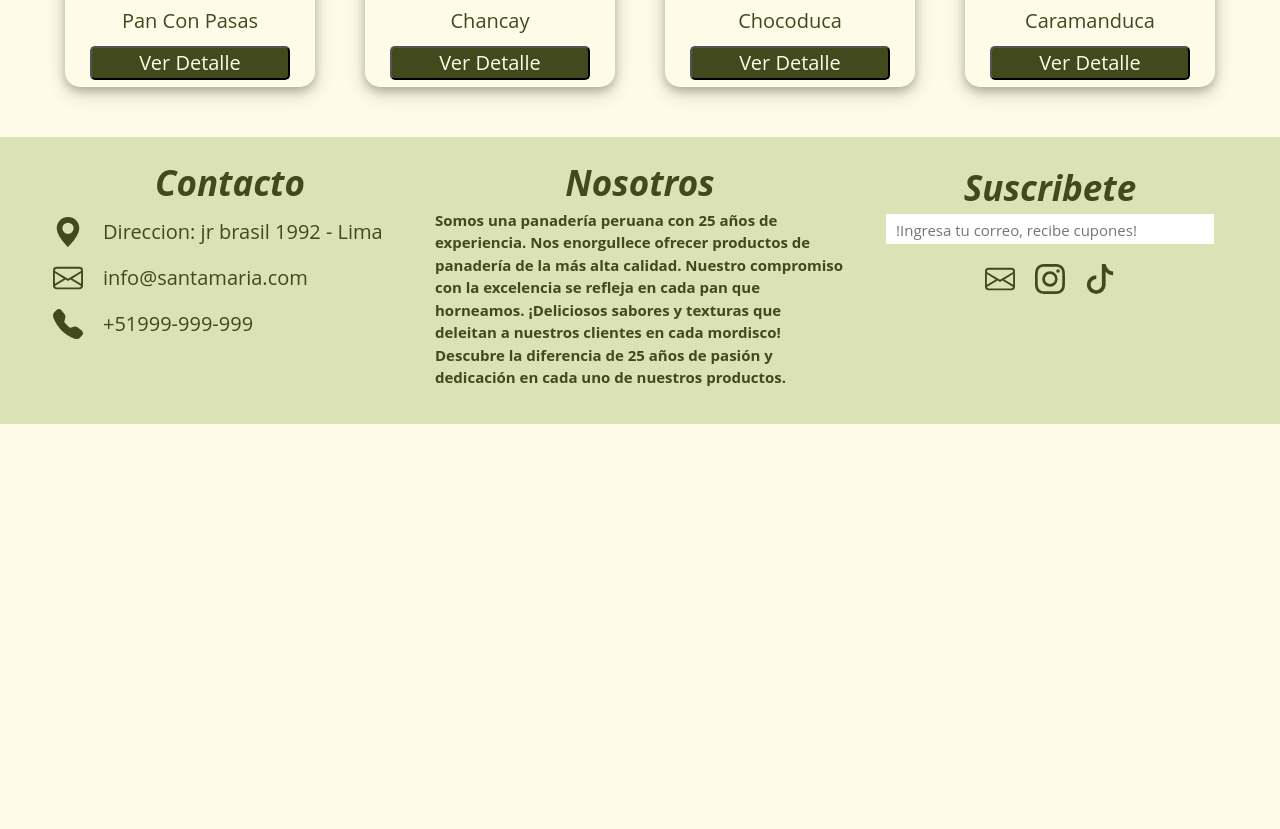
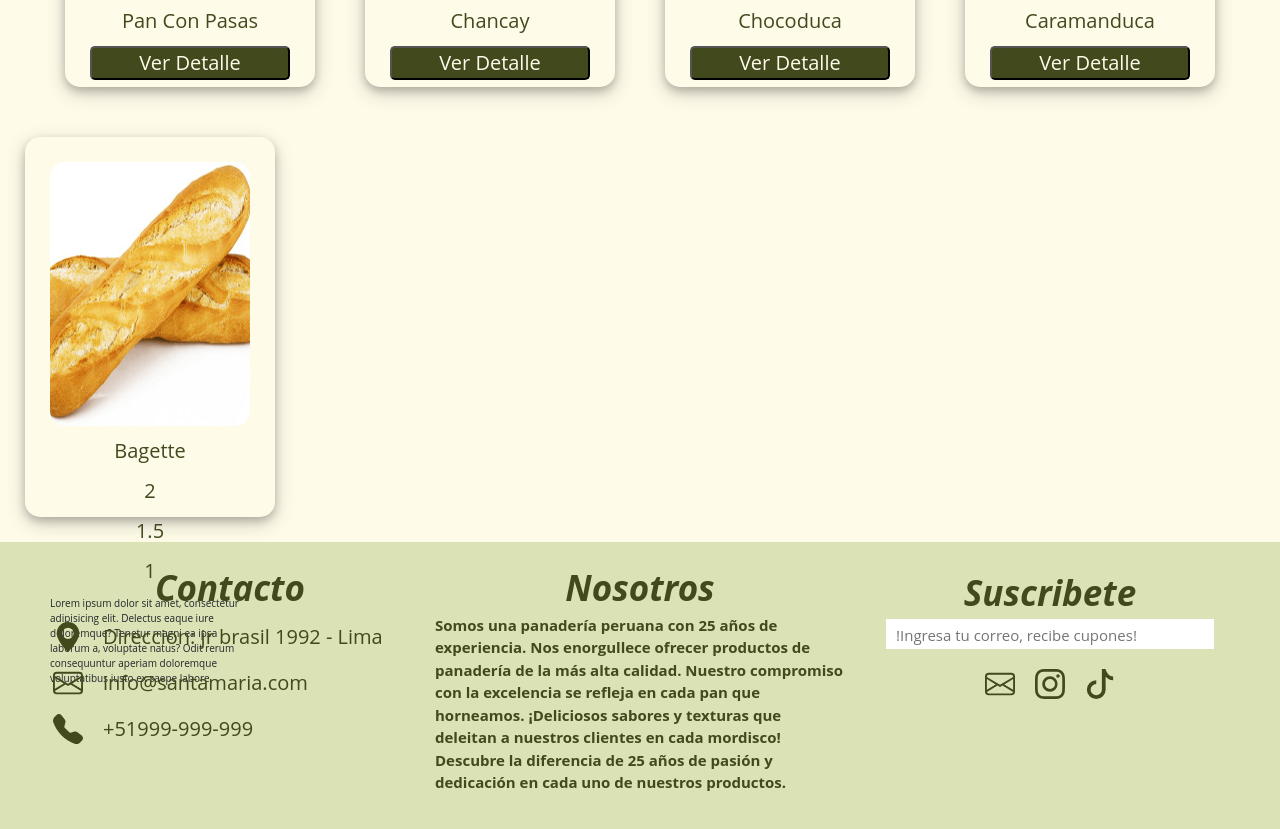
Before and after one commit to BryhanS/PreEntrega2-Salazar, a React (Vite) app: page /category in a window 1280 px wide. Shown: the part 1360-2189 px from the top of the page. Before the commit the page ends 1784 px from the top, so only its background shows below. Built offline with nearby package versions, Linux system fonts and the light colour scheme.

Commit message:
add itemdetail

```diff
--- a/src/pages/CategoryShop/Category.jsx
+++ b/src/pages/CategoryShop/Category.jsx
@@ -1,6 +1,8 @@
 import { useState, useEffect } from "react";
 import ItemListContainer from "./ItemListContainer";
 import { getProducts } from "../../asyncmock";
+
+import ItemDetailContainer from "./ItemDetailContainer";
 
 const Category = () => {
   const [isCartOpen, setIsCartOpen] = useState(false);
@@ -36,6 +38,7 @@ const Category = () => {
         />
         {isCartOpen && <CartBody onCartList={productListArray} />}
       </section>
+      <ItemDetailContainer />
     </main>
   );
 };
--- /dev/null
+++ b/src/pages/CategoryShop/ItemDetail.jsx
@@ -0,0 +1,22 @@
+/* eslint-disable react/prop-types */
+
+const ItemDetail = ({ id, nombre, precio, imagen, altinf, cantidad }) => {
+  return (
+    <div className="card-body">
+      <img src={`./img/${imagen}`} alt={altinf} />
+      <span>{nombre}</span>
+      <span>{id}</span>
+
+      <span>{precio}</span>
+      <span>{cantidad}</span>
+      <p>
+        Lorem ipsum dolor sit amet, consectetur adipisicing elit. Delectus eaque
+        iure doloremque? Tenetur magni ea ipsa laborum a, voluptate natus? Odit
+        rerum consequuntur aperiam doloremque voluptatibus iusto ex saepe
+        labore.
+      </p>
+    </div>
+  );
+};
+
+export default ItemDetail;
--- /dev/null
+++ b/src/pages/CategoryShop/ItemDetailContainer.jsx
@@ -0,0 +1,20 @@
+/* eslint-disable react/prop-types */
+import { useState, useEffect } from "react";
+import { getProduct } from "../../asyncmock";
+import ItemDetail from "./ItemDetail";
+
+const ItemDetailContainer = () => {
+  const [product, setProduct] = useState(null);
+
+  useEffect(() => {
+    getProduct("2").then((resolve) => setProduct(resolve));
+  }, []);
+
+  return (
+    <div>
+      <ItemDetail {...product} />
+    </div>
+  );
+};
+
+export default ItemDetailContainer;
```
